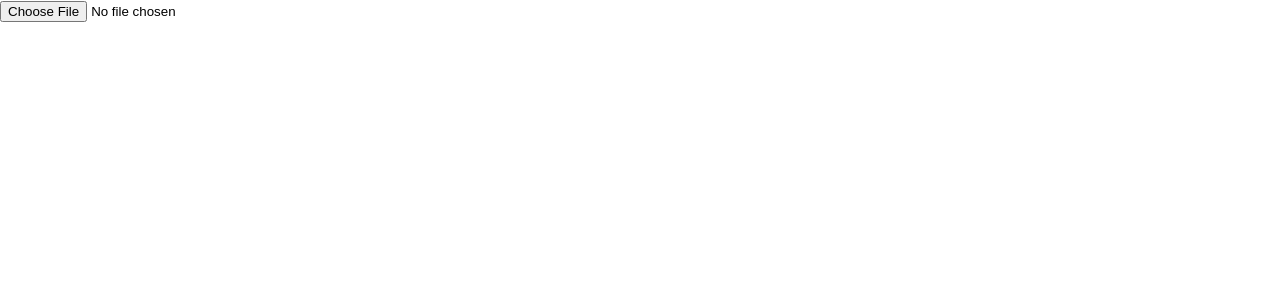
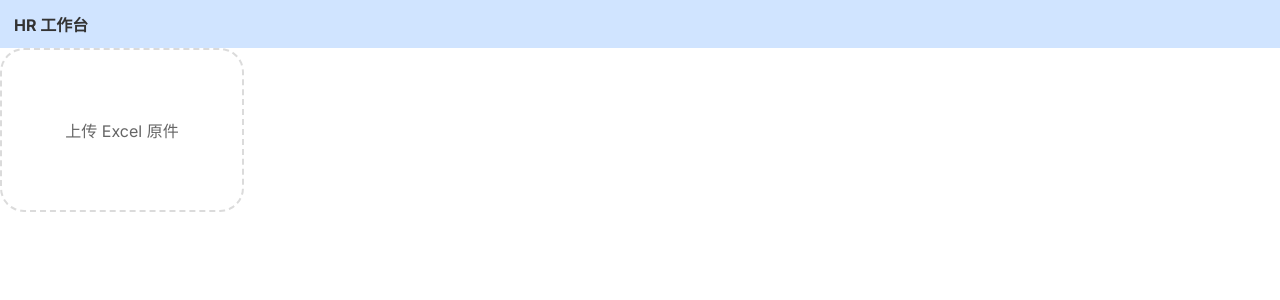
Before and after one commit to yorikhu/hr-workbench, a Next.js app: page / in a window 1280 px wide. Shown: the top 300 px of the page. Built offline with nearby package versions, Linux system fonts and the light colour scheme.

Commit message:
feat: init UploadExcel component

```diff
--- a/src/app/page.module.scss
+++ b/src/app/page.module.scss
@@ -1,3 +1,2 @@
 .main {
-  display: flex;
 }
--- a/src/app/page.tsx
+++ b/src/app/page.tsx
@@ -1,10 +1,11 @@
-"use client";
+import Header from "@/components/Header";
 import UploadExcel from "@/components/UploadExcel";
 import styles from "./page.module.scss";
 
 export default function Home() {
   return (
     <main className={styles.main}>
+      <Header />
       <UploadExcel />
     </main>
   );
--- /dev/null
+++ b/src/components/Header/index.module.scss
@@ -0,0 +1,14 @@
+.header {
+  display: flex;
+  height: 32px;
+  padding: 8px 14px;
+  align-items: center;
+  justify-content: space-between;
+  background: rgba(#1677ff, 0.2);
+
+  h2 {
+    margin: 0;
+    font-size: 16px;
+    color: #333;
+  }
+}
--- /dev/null
+++ b/src/components/Header/index.tsx
@@ -0,0 +1,10 @@
+import styles from "./index.module.scss";
+
+export default function Header() {
+
+  return (
+    <div className={styles["header"]}>
+      <h2>HR 工作台</h2>
+    </div>
+  );
+}
--- a/src/components/UploadExcel/index.module.scss
+++ b/src/components/UploadExcel/index.module.scss
@@ -1,2 +1,21 @@
 .upload-excel {
+  .excel-file-label {
+    display: block;
+
+    .upload-area {
+      display: flex;
+      width: 240px;
+      height: 160px;
+      justify-content: center;
+      align-items: center;
+      border-radius: 24px;
+      border: 2px dashed #dbdbdb;
+      color: #666;
+      cursor: pointer;
+    }
+  }
+
+  .excel-file {
+    display: none;
+  }
 }
--- a/src/components/UploadExcel/index.tsx
+++ b/src/components/UploadExcel/index.tsx
@@ -1,15 +1,47 @@
-import { ChangeEventHandler, useState } from "react";
+"use client";
+import {
+  ChangeEventHandler,
+  DragEventHandler,
+  useEffect,
+  useState,
+} from "react";
 import styles from "./index.module.scss";
 
 export default function UploadExcel() {
   const [value, setValue] = useState();
-  const onChange: ChangeEventHandler<HTMLInputElement> = (value) => {
-    console.log(value);
+  const [displayName, setDisplayName] = useState<string>("上传 Excel 原件");
+
+  useEffect(() => {
+    document.addEventListener("drop", (event) => event.preventDefault());
+    document.addEventListener("dragover", (event) => event.preventDefault());
+  }, []);
+
+  const onChange: ChangeEventHandler<HTMLInputElement> = (event) => {
+    const fileName = event.target.files?.[0].name;
+    fileName && setDisplayName(fileName);
+  };
+
+  const onDrop: DragEventHandler<HTMLLabelElement> = (event) => {
+    const fileName = event.dataTransfer.files?.[0].name;
+    fileName && setDisplayName(fileName);
   };
 
   return (
     <div className={styles["upload-excel"]}>
-      <input type="file" value={value} onChange={onChange} />
+      <label
+        htmlFor="excelFile"
+        className={styles["excel-file-label"]}
+        onDrop={onDrop}
+      >
+        <div className={styles["upload-area"]}>{displayName}</div>
+      </label>
+      <input
+        id="excelFile"
+        className={styles["excel-file"]}
+        type="file"
+        value={value}
+        onChange={onChange}
+      />
     </div>
   );
 }
--- a/tsconfig.json
+++ b/tsconfig.json
@@ -9,7 +9,7 @@
     "noEmit": true,
     "esModuleInterop": true,
     "module": "esnext",
-    "moduleResolution": "bundler",
+    "moduleResolution": "node",
     "resolveJsonModule": true,
     "isolatedModules": true,
     "jsx": "preserve",
```
Also changed, not shown: 2 other files (tests, documents, lock files or other folders).
